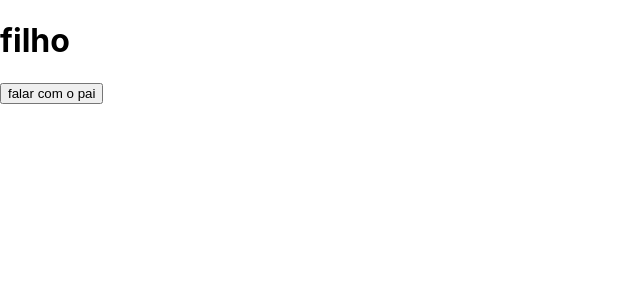
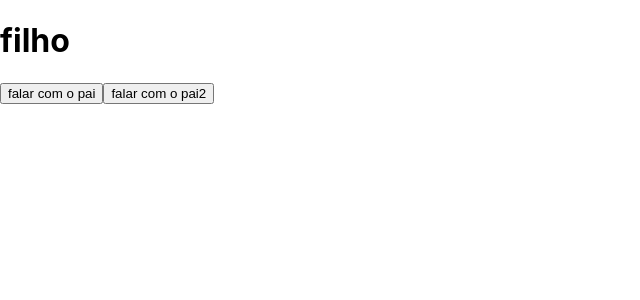
Before and after one commit to codingscode/Framework-Next, a Next.js app in the folder 001/exercicos-1/: page /comunicacao/indireta1 in a window 1280 px wide. Shown: the top 300 px of the page, without its empty margins (0-640 px from the left). Built offline with nearby package versions, Linux system fonts and the light colour scheme.

Commit message:
parte 51

```diff
--- a/001/exercicos-1/components/indireta/Filho.jsx
+++ b/001/exercicos-1/components/indireta/Filho.jsx
@@ -9,6 +9,7 @@ export default function Filho(props) {
        <div>
           <h1>filho</h1>
           <button onClick={ props.funcao } >falar com o pai</button>
+          <button onClick={ () => props.funcao('estudando next') } >falar com o pai2</button>
        </div>
     )
  }
--- a/001/exercicos-1/components/indireta/Pai.jsx
+++ b/001/exercicos-1/components/indireta/Pai.jsx
@@ -3,8 +3,10 @@ import Filho from './Filho'
 
 export default function Pai(props) {
 
-   function falarComigo(parametro) {
-      console.log(parametro) // evento click
+   function falarComigo(parametro1, parametro2, parametro3) {
+      console.log(parametro1) // evento click
+      console.log(parametro2)
+      console.log(parametro3)
       console.log('Alguém falou comigo!')
    }
 
```
